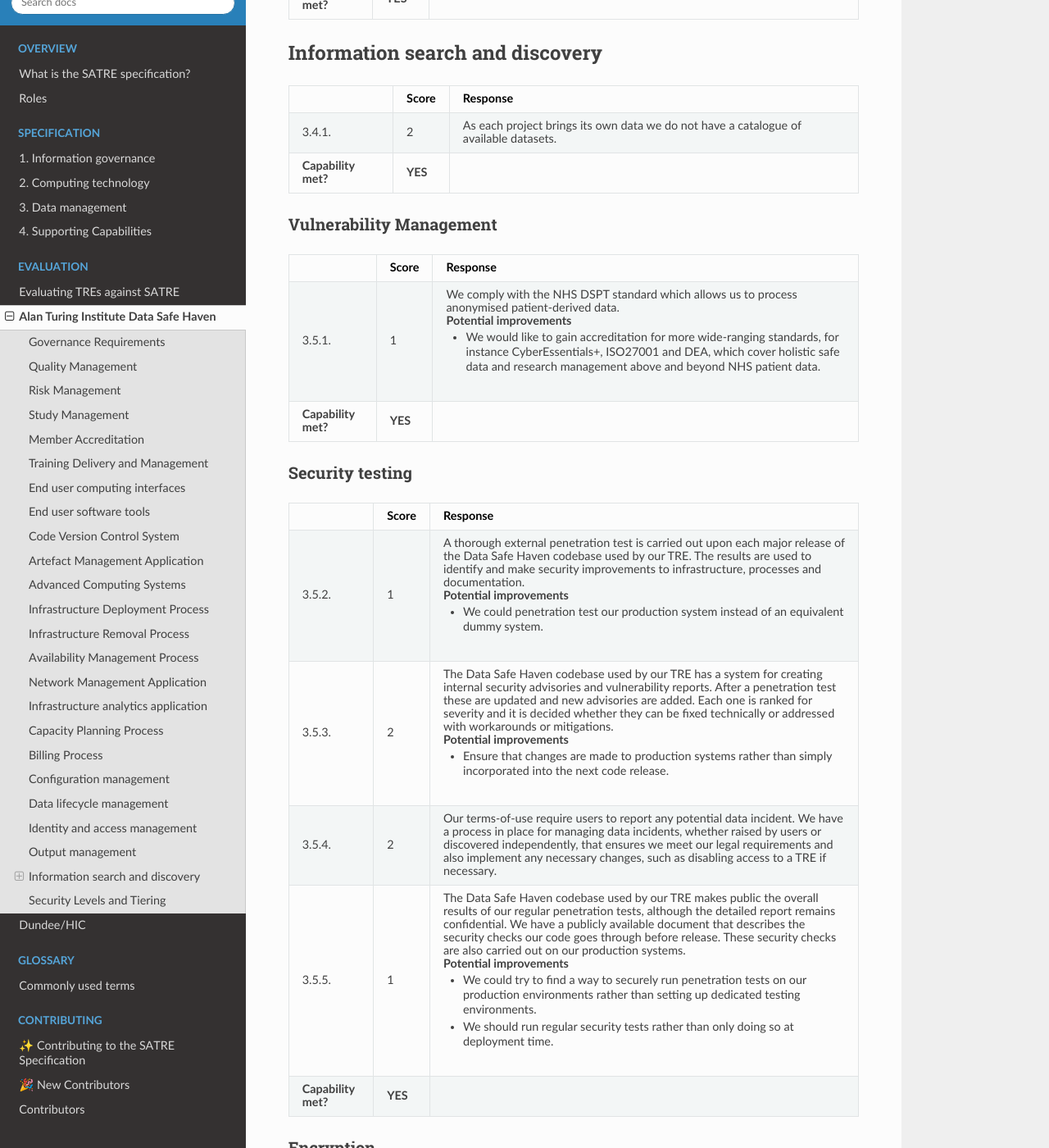
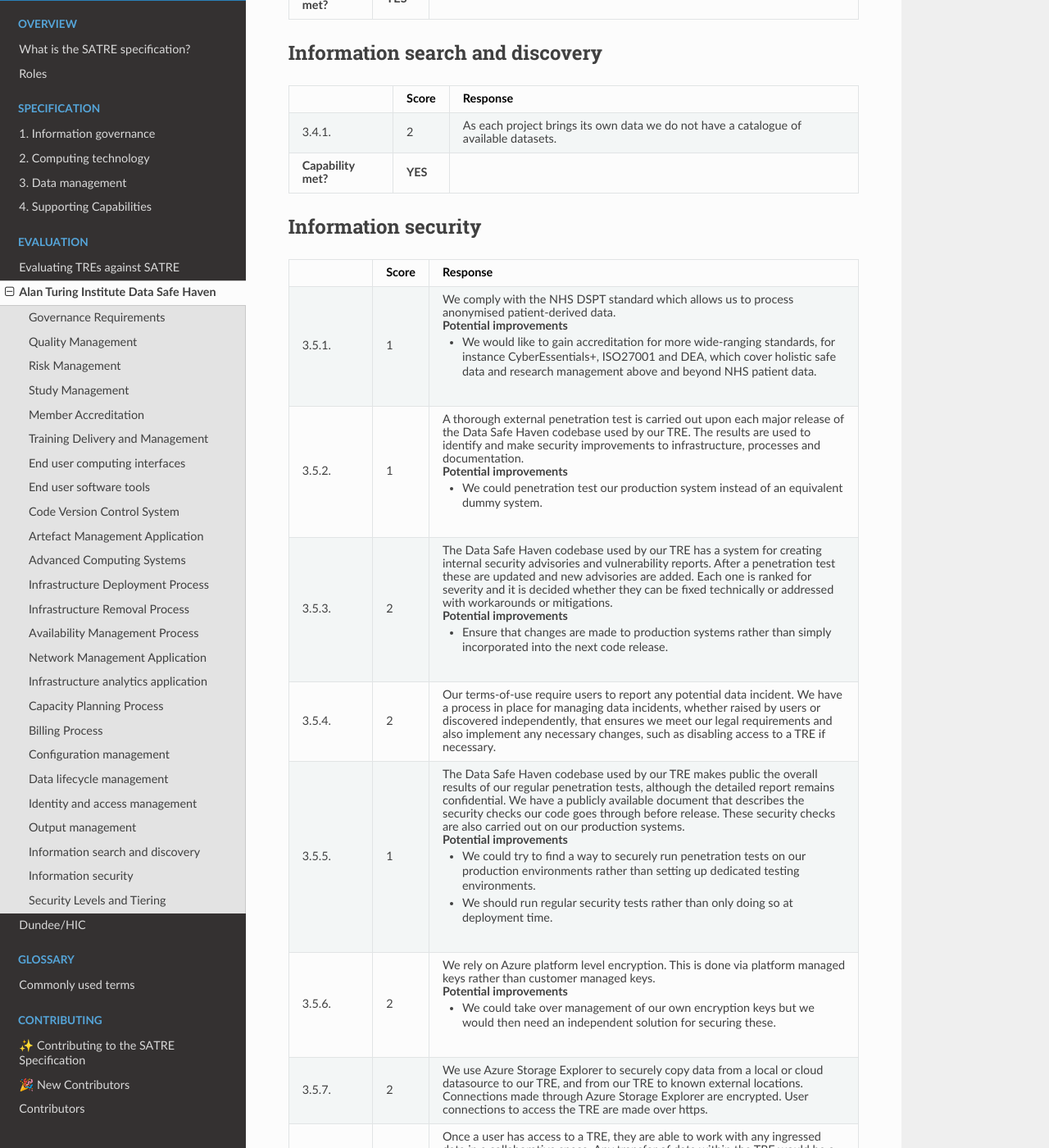
Before and after one commit to sa-tre/satre-specification, a Sphinx documentation site: the page built from docs/source/evaluations/alan_turing_institute.md, in a window 1280 px wide and 1400 px high, scrolled down 17964 px. Shown: the whole window at 82% size. Built offline with Sphinx 7.4.7 and the Read the Docs theme 2.0.0, drawn with Linux system fonts in a browser that asks for light colours; some of the changed text lies outside the part shown.

````diff
--- a/docs/source/evaluations/alan_turing_institute.md
+++ b/docs/source/evaluations/alan_turing_institute.md
@@ -901,11 +901,11 @@
   -
 ```
 
-### Vulnerability Management
+## Information security
 
 ```{list-table}
 :header-rows: 1
-:name: tab-turing-dsh-vulnerability-management
+:name: tab-turing-dsh-information-security
 
 * -
   - Score
@@ -915,20 +915,6 @@
   - We comply with the NHS DSPT standard which allows us to process anonymised patient-derived data.
     #### Potential improvements
     - We would like to gain accreditation for more wide-ranging standards, for instance CyberEssentials+, ISO27001 and DEA, which cover holistic safe data and research management above and beyond NHS patient data.
-* - **Capability met?**
-  - **YES**
-  -
-```
-
-### Security testing
-
-```{list-table}
-:header-rows: 1
-:name: tab-turing-dsh-security-testing
-
-* -
-  - Score
-  - Response
 * - 3.5.2.
   - 1
   - A thorough external penetration test is carried out upon each major release of the Data Safe Haven codebase used by our TRE.
@@ -954,20 +940,6 @@
     #### Potential improvements
     - We could try to find a way to securely run penetration tests on our production environments rather than setting up dedicated testing environments.
     - We should run regular security tests rather than only doing so at deployment time.
-* - **Capability met?**
-  - **YES**
-  -
-```
-
-### Encryption
-
-```{list-table}
-:header-rows: 1
-:name: tab-turing-dsh-encryption
-
-* -
-  - Score
-  - Response
 * - 3.5.6.
   - 2
   - We rely on Azure platform level encryption.
@@ -992,20 +964,6 @@
   - 2
   - We rely on Azure's secure key management practices and trust that these are kept up to date.
     Details are available [here](https://learn.microsoft.com/en-us/azure/security/fundamentals/encryption-atrest#azure-key-vault).
-* - **Capability met?**
-  - **YES**
-  -
-```
-
-### Physical security
-
-```{list-table}
-:header-rows: 1
-:name: tab-turing-dsh-physical-security
-
-* -
-  - Score
-  - Response
 * - 3.5.11.
   - 1
   - We do not apply physical protection methods.
````
